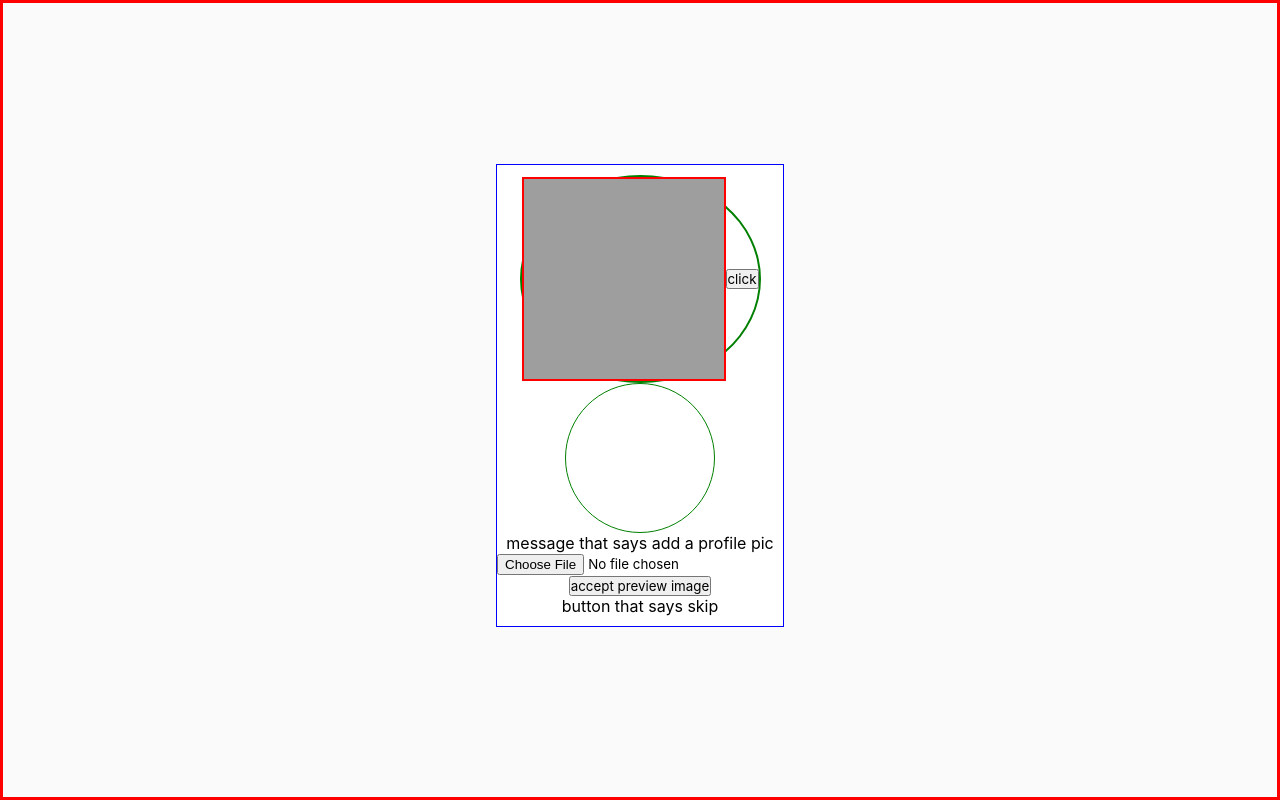
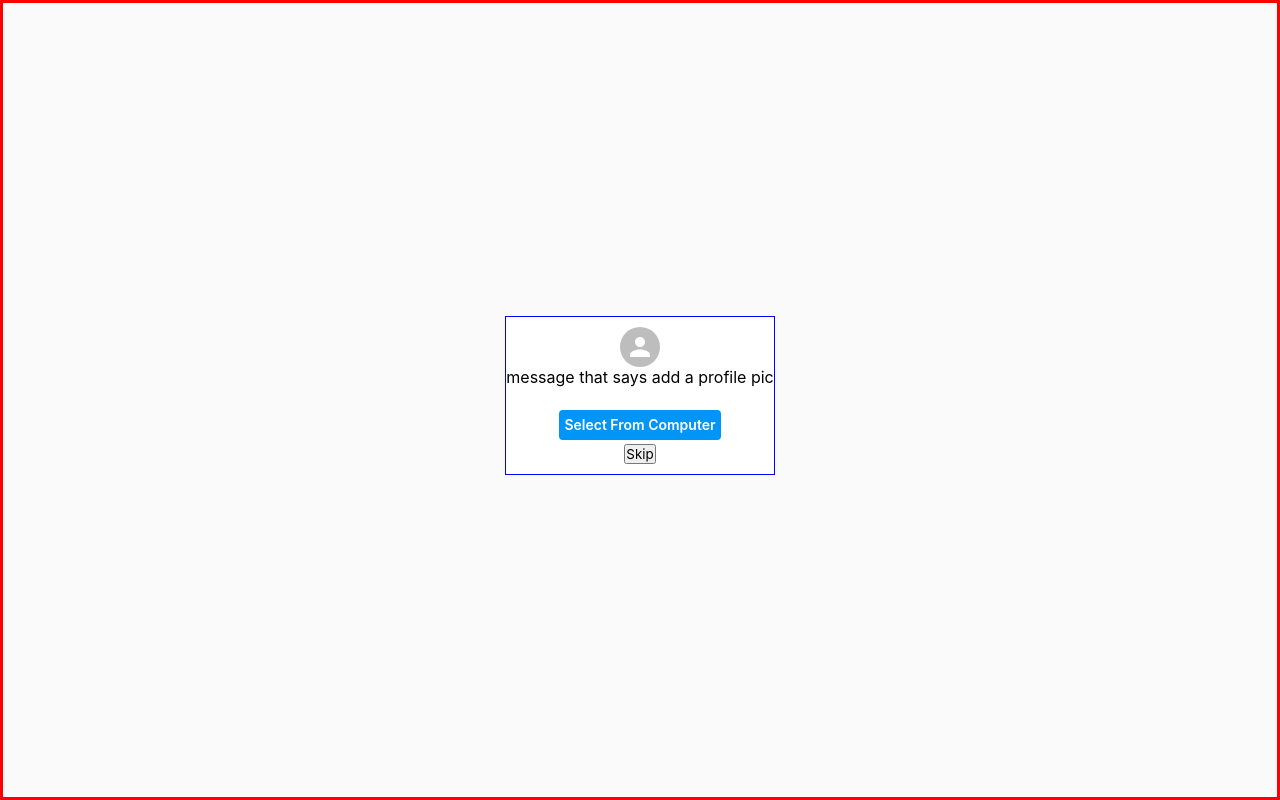
Before and after one commit to SafeCo/instagram-clone, a React (Create React App) app: page /addprofile in a window 1280 px wide. Built offline with nearby package versions, Linux system fonts and the light colour scheme.

Commit message:
switch between profile pic and bio components added

```diff
--- /dev/null
+++ b/src/SetProfileBio.js
@@ -0,0 +1,22 @@
+import React,{useState} from 'react'
+
+function SetProfileBio({switchSkip, newImage}) {
+    const [biography, setBiography] = useState()
+    console.log(newImage)
+  return (
+    <div className="sPP__box">
+        { newImage && <div className="sPP__imageContainer">
+                <img className="modalUpload__image" src={newImage} />
+        </div>}
+    	<textarea
+            type="text"
+            placeholder="Write a caption..."
+            onChange={event => setBiography(event.target.value) } value={biography}>
+        </textarea>
+        <button>go to home</button>
+        <button onClick={()=>switchSkip()} >go Back</button>
+    </div>
+  )
+}
+
+export default SetProfileBio
--- a/src/SetProfilePage.css
+++ b/src/SetProfilePage.css
@@ -27,3 +27,40 @@
     height: 150px;
     width: 150px;
 }
+
+.sPP__body__inputContainer{
+    margin-top: 18px;
+    padding: 4px;
+}
+.sPP__body__button{
+    height: 30px;
+    width: 162px;
+    position: relative;
+    border: none;
+    border-radius: 4px;
+    background-color: rgb(0, 149, 246);
+    color: white;
+
+}
+
+.sPP__body__buttonText{
+    position: absolute;
+    height: inherit;
+    width: inherit;
+    top: 50%;
+    left: 50%;
+    transform: translate(-50%, -50%);
+    font-size: 14px;
+    font-weight: 600;
+    display: flex;
+    align-items: center;
+    justify-content: center;
+}
+
+
+.sPP__body__input{
+    height: 100%;
+    width: 100%;
+    cursor: pointer;
+    opacity: 0;
+}
--- a/src/SetProfilePage.js
+++ b/src/SetProfilePage.js
@@ -1,62 +1,32 @@
-import React, {useState, useEffect} from 'react'
+import React,{useState} from 'react'
 import './SetProfilePage.css'
-import ZoomImage from './ZoomImage'
+import SetProfileBio from './SetProfileBio'
+import SetProfilePic from './SetProfilePic'
 
 function SetProfilePage() {
-    const [selectedFile, setSelectedFile] = useState()
-    const [preview, setPreview] = useState()
-    const [newImage, setNewImage]= useState()
 
-    useEffect(() => {
-        if (!selectedFile) {
-            setPreview(undefined)
-            return
-        }
-        const objectUrl = URL.createObjectURL(selectedFile)
-        setPreview(objectUrl)
+    const [skip, setSkip] = useState(false)
+    const [newImage, setNewImage] =useState()
 
-        // free memory when ever this component is unmounted
-        return () => URL.revokeObjectURL(objectUrl)
-    }, [selectedFile])
-
-    const onSelectFile = e => {
-        if (!e.target.files || e.target.files.length === 0) {
-            setSelectedFile(undefined)
-            return
-        }
-        setSelectedFile(e.target.files[0])
+    const switchSkip = ()=>{
+        console.log(skip)
+        setSkip(!skip)
     }
 
-    const getNewImage = (newimage)=>{
-        const objectUrl = URL.createObjectURL(newimage)
-        setNewImage(objectUrl)
+    const getFileObj = (fileObj)=>{
+        setNewImage(fileObj)
     }
 
-//TASK IS TO CALL CONVERTCANVAS FUNCTION FROM ZOOMIMAGE BY CLICKING BUTTON IN SETPROFILEPAGE
 
-  return (
-    <div className="sPP__container">
-        <div className="sPP__box">
-                <ZoomImage image={preview} getNewImage={getNewImage}/>
-            <div className="sPP__imageContainer">
-            {newImage && <img className="modalUpload__image" src={newImage} />}
-            </div>
-            <div>message that says add a profile pic</div>
-            <div className="sPP__buttonContainer">
-                    <input
-                      name="file"
-                      type='file'
-                      accept="image/png, image/jpeg"
-                      onChange={onSelectFile}
-                      />
-            </div>
-            <div>
-                <button>accept preview image</button>
-            </div>
-            <div>button that says skip</div>
+    return (
+        <div className="sPP__container">
+        {skip? (
+            <SetProfileBio switchSkip={switchSkip} newImage={newImage} />
+        ):(
+            <SetProfilePic switchSkip={switchSkip} getFileObj={getFileObj}/>
+        )}
         </div>
-    </div>
-  )
+    )
 }
 
 export default SetProfilePage
--- /dev/null
+++ b/src/SetProfilePic.js
@@ -0,0 +1,86 @@
+import { Avatar } from '@mui/material'
+import React,{useState, useEffect, useRef} from 'react'
+import ZoomImage from './ZoomImage'
+
+function SetProfilePic({switchSkip, getFileObj}) {
+
+    const [selectedFile, setSelectedFile] = useState()
+    const [preview, setPreview] = useState()
+    const [newImage, setNewImage]= useState()
+    const clickRef = useRef()
+
+    useEffect(() => {
+        if (!selectedFile) {
+            setPreview(undefined)
+            return
+        }
+        const objectUrl = URL.createObjectURL(selectedFile)
+        setPreview(objectUrl)
+
+        // free memory when ever this component is unmounted
+        return () => URL.revokeObjectURL(objectUrl)
+    }, [selectedFile])
+
+    const onSelectFile = e => {
+        if (!e.target.files || e.target.files.length === 0) {
+            setSelectedFile(undefined)
+            return
+        }
+        setSelectedFile(e.target.files[0])
+    }
+
+    const getNewImage = (base)=>{
+        const objectUrl = URL.createObjectURL(base)
+        setNewImage(objectUrl)
+        getFileObj(objectUrl)
+    }
+    const canvasToObj = ()=>{
+        clickRef.current?.convertFunc()
+    }
+
+
+
+//TASK IS TO CALL CONVERTCANVAS FUNCTION FROM ZOOMIMAGE BY CLICKING BUTTON IN SETPROFILEPAGE:: COMPLETED
+// CAN SIMPLIFY by sending a function as props that returns canvas base 64 data
+
+
+  return (
+        <div className="sPP__box">
+                {selectedFile ?
+                    (<ZoomImage ref={clickRef} image={preview} getNewImage={getNewImage} />):
+                    (<Avatar />)
+                }
+
+            <div>message that says add a profile pic</div>
+            <div className="sPP__body__inputContainer">
+                    <button className="sPP__body__button">
+                      <p className="sPP__body__buttonText">Select From Computer</p>
+                      <input
+                      className="sPP__body__input"
+                      name="file"
+                      type='file'
+                      accept="image/png, image/jpeg"
+                      onChange={onSelectFile}
+                      />
+                    </button>
+                  </div>
+            <div>
+                {selectedFile && (
+                    <button onClick={()=>{canvasToObj(); switchSkip()}}
+                    >accept preview image
+                    </button>
+                    )
+                }
+            </div>
+            <button
+                onClick={()=> {
+
+                    switchSkip()
+                    }}
+                >Skip
+            </button>
+        </div>
+  )
+}
+
+export default SetProfilePic
--- a/src/ZoomImage.js
+++ b/src/ZoomImage.js
@@ -1,10 +1,16 @@
-import React, { useRef, useMemo, useEffect, useState } from "react";
+import React, { useRef, useMemo, useEffect, useState, useImperativeHandle } from "react";
 
 const SCROLL_SENSITIVITY = 0.0005;
 const MAX_ZOOM = 5;
 const MIN_ZOOM = 0.1;
 
-const ZoomImage = ({ image, getNewImage }) => {
+const ZoomImage = ({ image, getNewImage }, ref) => {
+
+  useImperativeHandle(ref, ()=>{
+    return{
+      convertFunc: ()=> convertCanvas(canvasRef?.current)
+    }
+  })
 
   const styles = {
     border: '2px solid red',
@@ -15,13 +21,13 @@ const ZoomImage = ({ image, getNewImage }) => {
     borderRadius: '50%',
     display: 'flex',
     alignItems: 'center',
-    justifyContent: 'center'
+    justifyContent: 'center',
 
   }
 
   const [offset, setOffset] = useState({ x: 0, y: 0 });
   const [zoom, setZoom] = useState(1);
-  const [draggind, setDragging] = useState(false);
+  const [dragging, setDragging] = useState(false);
 
   const touch = useRef({ x: 0, y: 0 });
   const canvasRef = useRef(null);
@@ -31,7 +37,7 @@ const ZoomImage = ({ image, getNewImage }) => {
 
   const handleWheel = (event) => {
     const { deltaY } = event;
-    if (!draggind) {
+    if (!dragging) {
       setZoom((zoom) =>
         clamp(zoom + deltaY * SCROLL_SENSITIVITY * -1, MIN_ZOOM, MAX_ZOOM)
       );
@@ -39,7 +45,7 @@ const ZoomImage = ({ image, getNewImage }) => {
   };
 
   const handleMouseMove = (event) => {
-    if (draggind) {
+    if (dragging) {
       const { x, y } = touch.current;
       const { clientX, clientY } = event;
       setOffset({
@@ -87,11 +93,12 @@ const ZoomImage = ({ image, getNewImage }) => {
     if (canvasRef.current) {
       background.onload = () => {
 
-        // const { width, height } = background;
+        // canvasRef.current.width = 200;
+        // canvasRef.current.height = 200;
+        //the image is drawn on to the canvas, as there is no size determined the default canvas of 300 x150 is applied
+         canvasRef.current.getContext("2d").drawImage(background, 0, 0);
+      };
 
-        //the image is drawn on to the canvas, as there is no size determined the default canvas of 300 x150 is applied
-        canvasRef.current.getContext("2d").drawImage(background, 0, 0);
-      };
     }
   }, [background]);
 
@@ -118,11 +125,13 @@ const ZoomImage = ({ image, getNewImage }) => {
 
 
   //converts canvas image into base64 and then coversts it to file object
-  const convertCanvas = (canvasRef)=>{
-    const base64data = canvasRef.toDataURL()
+  const convertCanvas = (canvasExist)=>{
+
+    const base64data = canvasExist.toDataURL()
     const fileExtension = extractImageFileExtensionFromBase64(base64data)
     const myFilename = "previewfile." + fileExtension
     const newCroppedFile = base64StringtoFile(base64data, myFilename)
+    console.log(newCroppedFile)
     getNewImage(newCroppedFile)
   }
 
@@ -138,9 +147,8 @@ const ZoomImage = ({ image, getNewImage }) => {
         onMouseMove={handleMouseMove}
         ref={canvasRef}
       />
-      <button onClick={()=> convertCanvas(canvasRef.current)}>click</button>
     </div>
   );
 };
 
-export default ZoomImage;
+export default React.forwardRef(ZoomImage);
```
